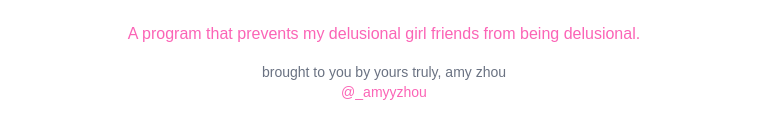
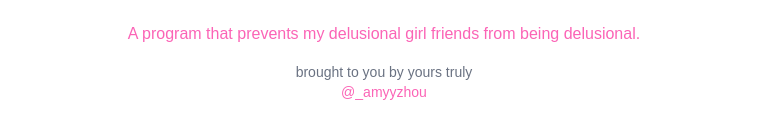
Before and after one commit to amyyzhou/textdecoder, a Next.js app: page / in a window 1280 px wide. Shown: the part 130-262 px from the top of the page, without its empty margins (256-1023 px from the left). Built offline with nearby package versions, Linux system fonts and the light colour scheme.

Commit message:
Simplify personal intro

```diff
--- a/src/app/page.tsx
+++ b/src/app/page.tsx
@@ -39,7 +39,7 @@ export default function Home() {
             A program that prevents my delusional girl friends from being delusional.
           </p>
           <p className="text-gray-500 text-sm">
-            brought to you by yours truly, amy zhou
+            brought to you by yours truly
             <br />
             <a
               href="https://x.com/_amyyzhou"
```
